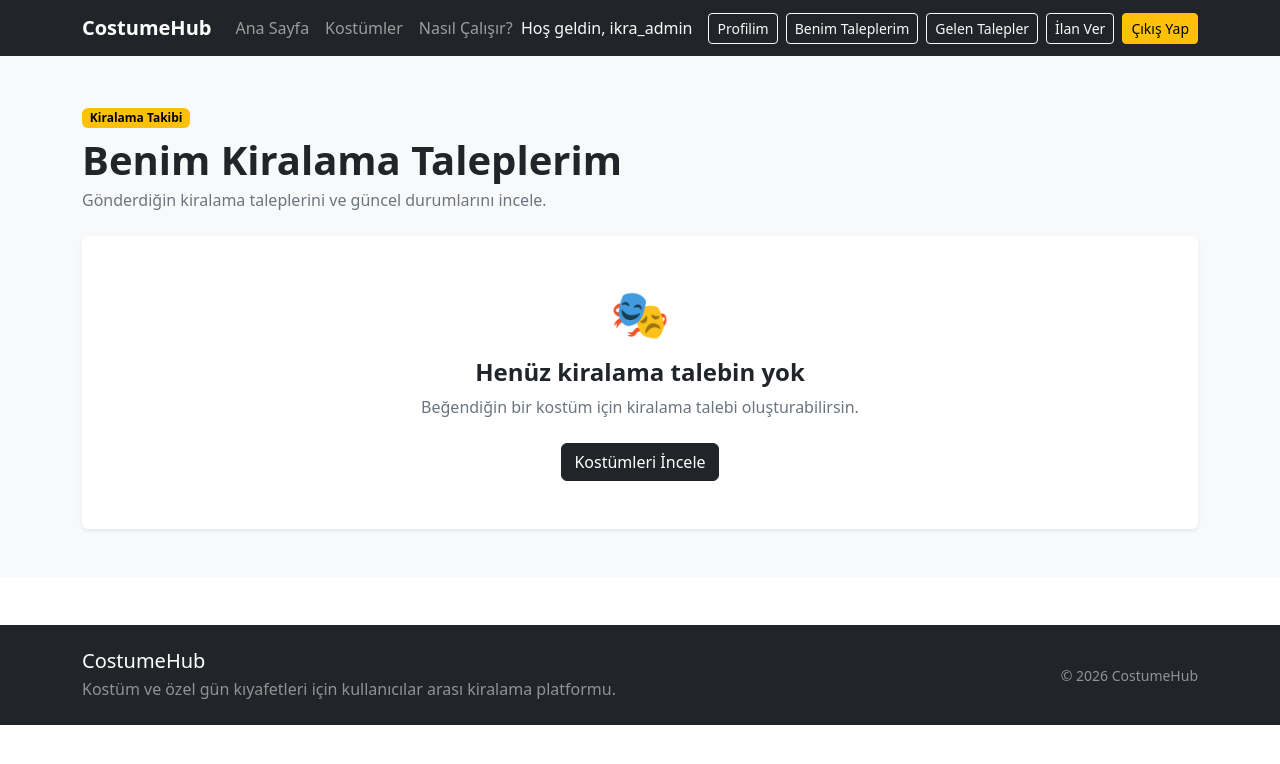
After one commit to ikrabaser/costumehub, a Django app: page /kiralamalar/benim-taleplerim/ in a window 1280 px wide. The commit adds this page. Shown: the top 764 px of the page. Run offline with Django 5.2, Linux system fonts and the light colour scheme; a user stored in the database is signed in; data comes from the database, SQL or seed files in the repository; both versions use the stored data as it was after the commit.

Commit message:
Add user rental request history

```diff
--- a/rentals/urls.py
+++ b/rentals/urls.py
@@ -9,6 +9,11 @@ urlpatterns = [
         "ilan/<int:ilan_id>/talep-olustur/",
         views.kiralama_talebi_olustur,
         name="kiralama_talebi_olustur",
+    ),
+    path(
+    "benim-taleplerim/",
+    views.benim_kiralama_taleplerim,
+    name="benim_kiralama_taleplerim",
     ),
 
     path(
@@ -28,4 +33,5 @@ urlpatterns = [
         views.kiralama_talebi_reddet,
         name="kiralama_talebi_reddet",
     ),
+
 ]
--- a/rentals/views.py
+++ b/rentals/views.py
@@ -153,3 +153,23 @@ def kiralama_talebi_reddet(request, talep_id):
     return redirect(
         "rentals:gelen_kiralama_talepleri",
     )
+@login_required
+def benim_kiralama_taleplerim(request):
+    talepler = (
+        KiralamaTalebi.objects.filter(
+            kiraci=request.user,
+        )
+        .select_related(
+            "ilan",
+            "ilan__ilan_sahibi",
+        )
+        .order_by("-olusturulma_tarihi")
+    )
+
+    return render(
+        request,
+        "rentals/benim_kiralama_taleplerim.html",
+        {
+            "talepler": talepler,
+        },
+    )
--- a/templates/partials/navbar.html
+++ b/templates/partials/navbar.html
@@ -61,6 +61,12 @@
     Profilim
 </a>
 <a
+    href="{% url 'rentals:benim_kiralama_taleplerim' %}"
+    class="btn btn-outline-light btn-sm"
+>
+    Benim Taleplerim
+</a>
+<a
     href="{% url 'rentals:gelen_kiralama_talepleri' %}"
     class="btn btn-outline-light btn-sm"
 >
--- /dev/null
+++ b/templates/rentals/benim_kiralama_taleplerim.html
@@ -0,0 +1,170 @@
+{% extends "base.html" %}
+
+{% block title %}
+    Benim Kiralama Taleplerim | CostumeHub
+{% endblock %}
+
+{% block content %}
+
+<section class="py-5 bg-light">
+    <div class="container">
+
+        <div class="mb-4">
+            <span class="badge text-bg-warning mb-2">
+                Kiralama Takibi
+            </span>
+
+            <h1 class="fw-bold mb-1">
+                Benim Kiralama Taleplerim
+            </h1>
+
+            <p class="text-secondary mb-0">
+                Gönderdiğin kiralama taleplerini ve güncel durumlarını incele.
+            </p>
+        </div>
+
+        {% if talepler %}
+
+            <div class="row g-4">
+
+                {% for talep in talepler %}
+
+                    <div class="col-lg-6">
+
+                        <div class="card h-100 border-0 shadow-sm">
+                            <div class="card-body p-4">
+
+                                <div class="d-flex justify-content-between align-items-start mb-3">
+
+                                    <a
+                                        href="{% url 'products:ilan_detay' talep.ilan.id %}"
+                                        class="text-decoration-none"
+                                    >
+                                        <span class="badge text-bg-warning">
+                                            {{ talep.ilan.baslik }}
+                                        </span>
+                                    </a>
+
+                                    {% if talep.durum == "BEKLIYOR" %}
+                                        <span class="badge text-bg-secondary">
+                                            Bekliyor
+                                        </span>
+                                    {% elif talep.durum == "KABUL_EDILDI" %}
+                                        <span class="badge text-bg-success">
+                                            Kabul Edildi
+                                        </span>
+                                    {% elif talep.durum == "REDDEDILDI" %}
+                                        <span class="badge text-bg-danger">
+                                            Reddedildi
+                                        </span>
+                                    {% else %}
+                                        <span class="badge text-bg-light">
+                                            {{ talep.get_durum_display }}
+                                        </span>
+                                    {% endif %}
+
+                                </div>
+
+                                <div class="mb-3">
+                                    <div class="small text-secondary">
+                                        İlan sahibi
+                                    </div>
+
+                                    <div class="fw-semibold">
+                                        {{ talep.ilan.ilan_sahibi.username }}
+                                    </div>
+                                </div>
+
+                                <div class="row g-3 mb-3">
+
+                                    <div class="col-sm-6">
+                                        <div class="small text-secondary">
+                                            Başlangıç tarihi
+                                        </div>
+
+                                        <div class="fw-semibold">
+                                            {{ talep.baslangic_tarihi }}
+                                        </div>
+                                    </div>
+
+                                    <div class="col-sm-6">
+                                        <div class="small text-secondary">
+                                            Bitiş tarihi
+                                        </div>
+
+                                        <div class="fw-semibold">
+                                            {{ talep.bitis_tarihi }}
+                                        </div>
+                                    </div>
+
+                                    <div class="col-sm-6">
+                                        <div class="small text-secondary">
+                                            Toplam gün
+                                        </div>
+
+                                        <div class="fw-semibold">
+                                            {{ talep.toplam_gun }}
+                                        </div>
+                                    </div>
+
+                                    <div class="col-sm-6">
+                                        <div class="small text-secondary">
+                                            Toplam tutar
+                                        </div>
+
+                                        <div class="fw-bold">
+                                            {{ talep.toplam_tutar }} ₺
+                                        </div>
+                                    </div>
+
+                                </div>
+
+                                {% if talep.not_metni %}
+                                    <div class="alert alert-light border mb-0">
+                                        <strong>Gönderdiğin not:</strong>
+                                        {{ talep.not_metni }}
+                                    </div>
+                                {% endif %}
+
+                            </div>
+                        </div>
+
+                    </div>
+
+                {% endfor %}
+
+            </div>
+
+        {% else %}
+
+            <div class="card border-0 shadow-sm">
+                <div class="card-body text-center py-5">
+
+                    <div class="display-5 mb-3">
+                        🎭
+                    </div>
+
+                    <h2 class="h4 fw-bold">
+                        Henüz kiralama talebin yok
+                    </h2>
+
+                    <p class="text-secondary mb-4">
+                        Beğendiğin bir kostüm için kiralama talebi oluşturabilirsin.
+                    </p>
+
+                    <a
+                        href="{% url 'products:ilan_listesi' %}"
+                        class="btn btn-dark"
+                    >
+                        Kostümleri İncele
+                    </a>
+
+                </div>
+            </div>
+
+        {% endif %}
+
+    </div>
+</section>
+
+{% endblock %}
```
Also changed, not shown: db.sqlite3.
